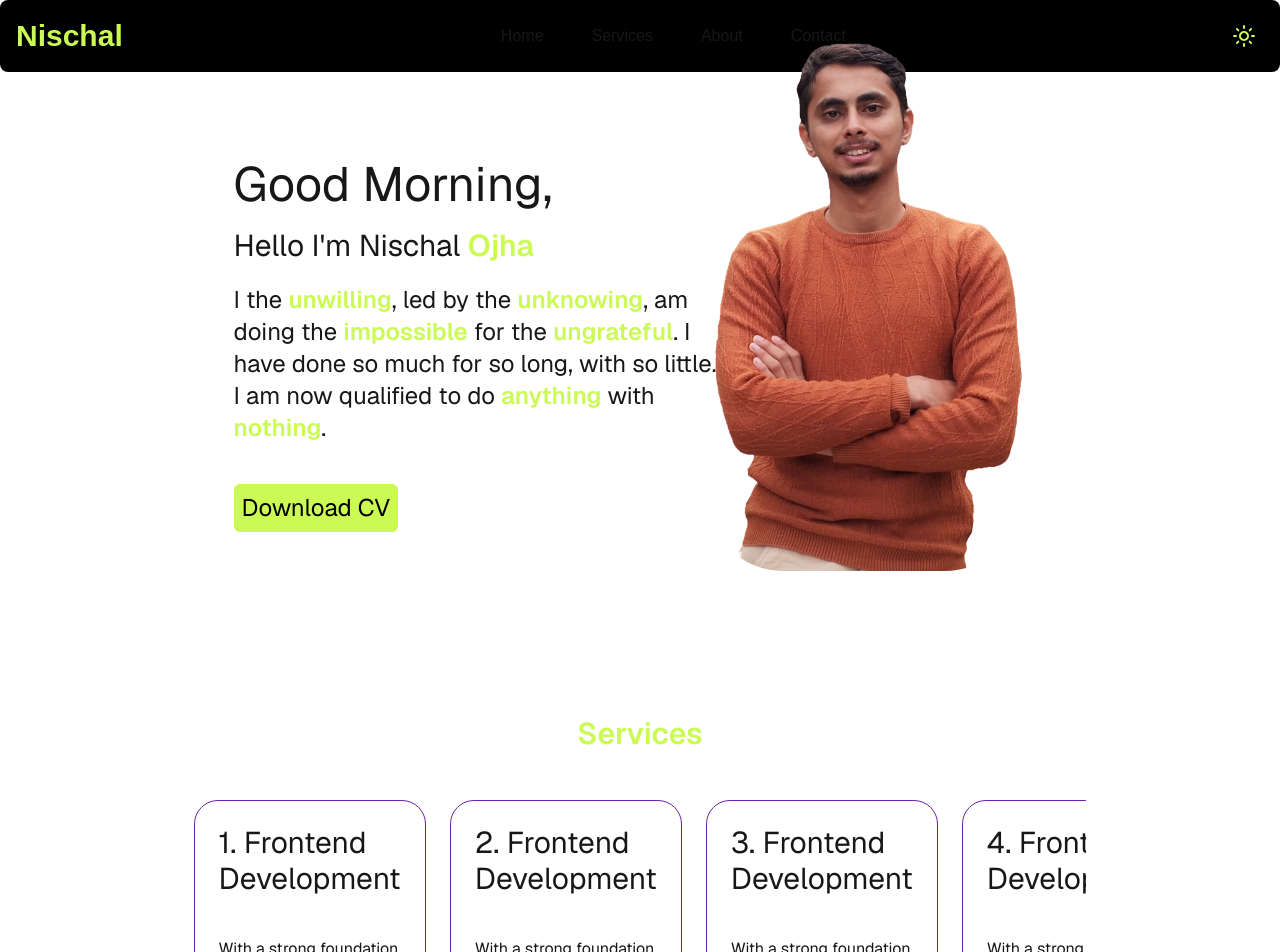
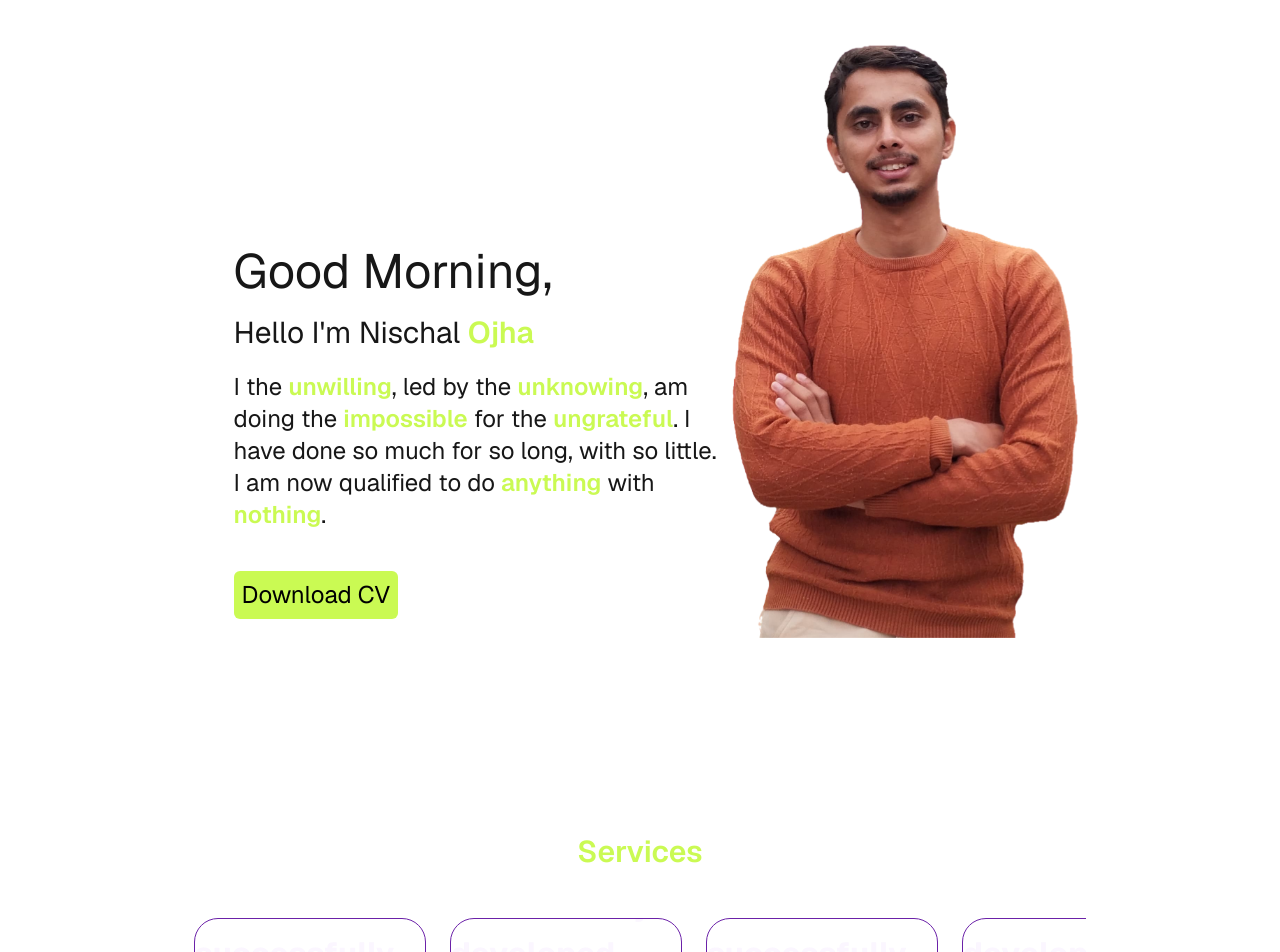
Before and after one commit to Nischal-Ojha/Portfolio, a Next.js app: page / in a window 1280 px wide. Shown: the top 952 px of the page. Built offline with nearby package versions, Linux system fonts and the light colour scheme.

Commit message:
Styles changed for NavBar, Container and Box

```diff
--- a/src/Components/Avatar.tsx
+++ b/src/Components/Avatar.tsx
@@ -10,7 +10,6 @@ const Avatar = () => {
         const handleScroll = () => {
             setIsScrolled(window.scrollY !== 0);
         };
-
         // Set initial scroll state
         handleScroll();
 
@@ -23,13 +22,12 @@ const Avatar = () => {
     }, []);
 
     return (
-        <div>
+        <div className={`w-44 order-first lg:order-last lg:w-96 lg:rounded-[80px] lg:absolute lg:-top-20 lg:right-40 transition-all ease-in-out ${isScrolled ? 'lg:z-0' : 'lg:z-30'} `}>
             <Image
                 src="/portfolio_me.png"
                 alt="My photo"
-                width={320}
-                height={320}
-                className={`w-44 lg:w-80 lg:rounded-[80px] lg:absolute lg:-top-20 lg:right-60 transition-all ease-in-out ${isScrolled ? 'lg:z-0' : 'lg:z-30'} `}
+                width={360}
+                height={360}
             />
         </div>
     );
--- a/src/Components/Box.tsx
+++ b/src/Components/Box.tsx
@@ -122,10 +122,10 @@ interface BoxProps {
 const Box: React.FC<BoxProps> = ({ id, heading, content }) => {
   return (
     <div
-      className={`border w-96 rounded-t-3xl border-purple-800 transform transition-all duration-300 ease-in-out hover:-translate-y-5 hover:scale-105 lg:hover:scale-110 hover:mx-2 lg:hover:mx-3 hover:shadow-[0_0px_10px_rgba(76,29,149,0.8)]`}
+      className={`group border w-96 h-[360px] overflow-y-clip flex flex-col justify-center items-center rounded-t-3xl border-purple-800 transform transition-all duration-300 ease-in-out hover:-translate-y-5 hover:scale-105 lg:hover:scale-110 hover:mx-2 lg:hover:mx-3 hover:shadow-[0_0px_10px_rgba(76,29,149,0.8)]`}
     >
-      <h2 className="text-3xl m-2 p-4">{id}. {heading}</h2>
-      <p className="text-md m-2 p-4">
+      <h2 className="text-3xl mx-2 px-4 py-2">{id}. {heading}</h2>
+      <p className="absolute text-[2rem] overflow-hidden font-bold text-purple-500 opacity-5 group-hover:text-base group-hover:py-2 group-hover:mx-6 group-hover:font-normal group-hover:text-white group-hover:static group-hover:opacity-100 ">
         {content}
       </p>
     </div>
--- a/src/Components/Contain.tsx
+++ b/src/Components/Contain.tsx
@@ -9,7 +9,7 @@ const Contain = () => {
 
   const scrollContainer = (direction: "left" | "right") => {
     if (containerRef.current) {
-      const scrollAmount = 200; // Adjust this value as needed
+      const scrollAmount = 260; // Adjust this value as needed
       if (direction === "left") {
         containerRef.current.scrollBy({ left: -scrollAmount, behavior: "smooth" });
       } else {
@@ -18,43 +18,32 @@ const Contain = () => {
     }
   };
 
+  let count = 1;
+
   const boxes = [
-    { id: 1, heading: 'Frontend Development', content:"With a strong foundation in frontend technologies, I have successfully developed and deployed several React and Next.js projects, ensuring responsive and high-performance user experiences." },
-    { id: 2, heading: 'Frontend Development', content:"With a strong foundation in frontend technologies, I have successfully developed and deployed several React and Next.js projects, ensuring responsive and high-performance user experiences." },
-    { id: 3, heading: 'Frontend Development', content:"With a strong foundation in frontend technologies, I have successfully developed and deployed several React and Next.js projects, ensuring responsive and high-performance user experiences." },
-    { id: 4, heading: 'Frontend Development', content:"With a strong foundation in frontend technologies, I have successfully developed and deployed several React and Next.js projects, ensuring responsive and high-performance user experiences." },
-    { id: 5, heading: 'Frontend Development', content:"With a strong foundation in frontend technologies, I have successfully developed and deployed several React and Next.js projects, ensuring responsive and high-performance user experiences." },
-    { id: 6, heading: 'Frontend Development', content:"With a strong foundation in frontend technologies, I have successfully developed and deployed several React and Next.js projects, ensuring responsive and high-performance user experiences." },
-    { id: 7, heading: 'Frontend Development', content:"With a strong foundation in frontend technologies, I have successfully developed and deployed several React and Next.js projects, ensuring responsive and high-performance user experiences." },
-    { id: 8, heading: 'Frontend Development', content:"With a strong foundation in frontend technologies, I have successfully developed and deployed several React and Next.js projects, ensuring responsive and high-performance user experiences." },
-    { id: 9, heading: 'Frontend Development', content:"With a strong foundation in frontend technologies, I have successfully developed and deployed several React and Next.js projects, ensuring responsive and high-performance user experiences." },
-    { id: 10, heading: 'Frontend Development', content:"With a strong foundation in frontend technologies, I have successfully developed and deployed several React and Next.js projects, ensuring responsive and high-performance user experiences." },
+    {heading: 'Frontend Development', content:"With a strong foundation in frontend technologies, I have successfully developed and deployed several React and Next.js projects, ensuring responsive and high-performance user experiences." },
+    {heading: 'Backend Development', content:"With a strong foundation in backend technologies, I have successfully developed and deployed several Node.js projects using mongoDB and express, ensuring responsive and high-performance user experiences." },
+    {heading: 'Frontend Development', content:"With a strong foundation in frontend technologies, I have successfully developed and deployed several React and Next.js projects, ensuring responsive and high-performance user experiences." },
+    {heading: 'Backend Development', content:"With a strong foundation in backend technologies, I have successfully developed and deployed several Node.js projects using mongoDB and express, ensuring responsive and high-performance user experiences." },
+    {heading: 'Frontend Development', content:"With a strong foundation in frontend technologies, I have successfully developed and deployed several React and Next.js projects, ensuring responsive and high-performance user experiences." },
+    {heading: 'Backend Development', content:"With a strong foundation in backend technologies, I have successfully developed and deployed several Node.js projects using mongoDB and express, ensuring responsive and high-performance user experiences." },
+    {heading: 'Frontend Development', content:"With a strong foundation in frontend technologies, I have successfully developed and deployed several React and Next.js projects, ensuring responsive and high-performance user experiences." },
+    {heading: 'Backend Development', content:"With a strong foundation in backend technologies, I have successfully developed and deployed several Node.js projects using mongoDB and express, ensuring responsive and high-performance user experiences." },
   ];
 
   return (
     <div id="Services" className="flex flex-col w-[80%] pt-6 gap-2 p-2 overflow-visible">
-      <p className="text-center text-3xl">
-        <span className="drop-shadow-[0_0_10px_rgba(255,255,255,0.8)]">Services</span>
-      </p>
+      <p className="text-center text-3xl"><span className="drop-shadow-[0_0_10px_rgba(255,255,255,0.8)]">Services</span></p>
       <div className="flex gap-2 items-center">
-        <button
-          className="bg-slate-700 bg-opacity-35 rounded-3xl w-10 hidden lg:block"
-          onClick={() => scrollContainer("left")}
-        >
+        <button className="bg-slate-700 bg-opacity-35 rounded-3xl w-10 hidden lg:block" onClick={() => scrollContainer("left")}>
           <ArrowLeft />
         </button>
-        <div
-          ref={containerRef}
-          className="flex gap-2 pt-10 h-max lg:gap-6 overflow-x-scroll overflow-visible scrollbar-thin scrollbar-track-transparent scrollbar-thumb-blue-500"
-        >
+        <div ref={containerRef} className="flex gap-2 pt-10 h-max lg:gap-6 overflow-x-scroll overflow-visible scrollbar-thin scrollbar-track-transparent scrollbar-thumb-blue-500">
           {boxes.map((box) => (
-            <Box key={box.id} id={box.id} heading={box.heading} content={box.content} />
+            <Box key={count++} id={count} heading={box.heading} content={box.content} />
           ))}
         </div>
-        <button
-          className="bg-slate-700 bg-opacity-35 rounded-3xl w-10 hidden lg:block"
-          onClick={() => scrollContainer("right")}
-        >
+        <button className="bg-slate-700 bg-opacity-35 rounded-3xl w-10 hidden lg:block" onClick={() => scrollContainer("right")}>
           <ArrowRight />
         </button>
       </div>
--- a/src/Components/NavBar.tsx
+++ b/src/Components/NavBar.tsx
@@ -1,10 +1,38 @@
-  import React from 'react'
+  "use client"
+
+import React, { useEffect, useState } from 'react'
 import Dark from './Dark'
 import Link from 'next/link'
 
 const NavBar = () => {
+
+  const [scrolled, setScrolled] = useState(0)
+  const [direction, setDirection] = useState<"up" | "down">("down");
+
+  useEffect(()=>{
+
+    const handleScrolled=()=>{
+      const scrolledNow = window.scrollY
+
+      if (scrolledNow < scrolled){
+        setDirection("down")
+      }
+      else {
+        setDirection("up")
+      }
+
+      setScrolled(scrolledNow)
+    }
+
+    window.addEventListener("scroll", handleScrolled)
+
+  },[scrolled])
+
+
+
+
   return (
-      <div className='flex lg:flex-row flex-col gap-4 lg:gap-0 lg:items-center justify-between p-4 rounded-lg bg-black'>
+    <div className={`w-screen flex lg:flex-row flex-col gap-4 lg:gap-0 lg:items-center justify-between p-4 rounded-lg bg-black transition-all duration-300 ease-in-out ${(direction === "down") ? "opacity-100 translate-y-0" :"opacity-0 -translate-y-32"}`}>
       <p className='lg:text-3xl text-2xl text-center'><span><Link href="/">Nischal</Link></span></p>
       <ul className='flex gap-12'>
         <li className='hover:scale-105 hover:text-[#CAFA53]' ><Link href="/">Home</Link></li>
--- a/src/app/page.tsx
+++ b/src/app/page.tsx
@@ -19,12 +19,9 @@ export default function Home() {
 
   return (
     <div className="min-h-screen p-4 m-4 mt-28 font-[family-name:var(--font-geist-sans)] relative">
-    <main className="flex flex-col gap-8 items-center row-start-2 lg:items-center w-full">
-
-      <div className="Home lg:w-[80%] flex flex-col lg:flex-row items-center lg:mb-14">
-        <div className="order-first lg:order-last">
-          <Avatar />
-        </div>
+    <main className="flex flex-col gap-8 items-center w-full">
+      <div className="Home lg:w-[80%] h-[calc(100vh-150px)] flex flex-col lg:flex-row items-center">
+        <Avatar />
         <div className="w-full lg:w-[50%] my-8 lg:ml-20 text-center lg:text-left">
           <p className="text-3xl lg:text-5xl">{getGreeting()},</p>
           <p className="text-2xl lg:text-3xl my-5">Hello I&#39;m Nischal <span>Ojha</span></p>
@@ -35,6 +32,7 @@ export default function Home() {
       </div>
 
       <Contain />
+
     </main>
   </div>
   );
```
Lines whose indentation alone changed are shown as unchanged.
